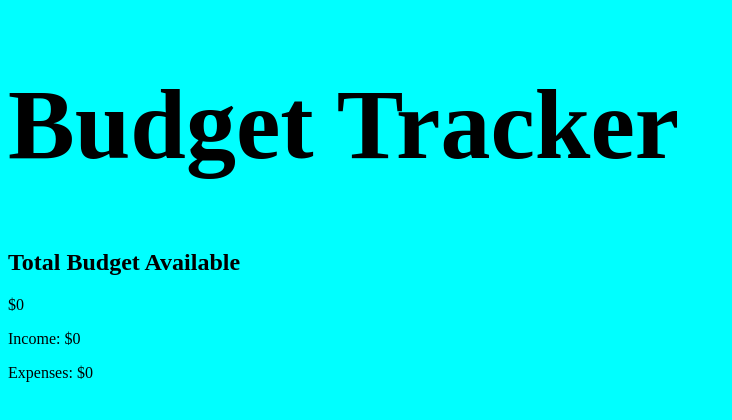
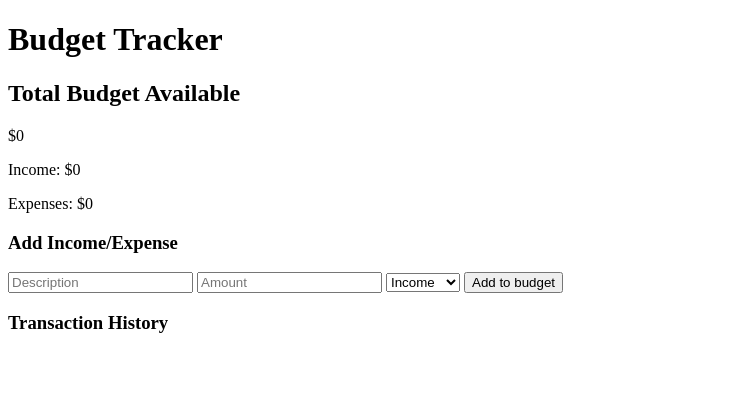
Before and after one commit to efr-en/BudgetTracker, a website: page HTML/index.html in a window 1280 px wide. Shown: the whole page, without its empty margins (0-732 px from the left). Drawn offline with Linux system fonts and the light colour scheme.

Commit message:
HTML foundation done, began scss

```diff
--- a/HTML/index.html
+++ b/HTML/index.html
@@ -22,6 +22,24 @@
             </div>
         </section>
 
+        <section class="inputs">
+            <h3>Add Income/Expense</h3>
+            <form id="transaction-form">
+                <input type="text" id="description" placeholder="Description" required/>
+                <input type="number" id="amount" placeholder="Amount" required/>
+                <select id="type">
+                    <option value="income">Income</option>
+                    <option value="expense">Expense</option>
+                </select>
+                <button type="submit">Add to budget</button>
+            </form>
+        </section>
+
+        <section class="transaction-list">
+            <h3>Transaction History</h3>
+            <ul id="transactions"></ul>
+        </section>
+
     </main>
     <script src="/js/script.js"></script>
 </body>
--- a/scss/main.scss
+++ b/scss/main.scss
@@ -1,6 +1,14 @@
-body {
-    background-color: aqua;
+$primary-color: #4caf50;
+$text-color: black;
+$gradient-start: #000fff;
+$gradient-end: #ff0000;
+
+@mixin gradient($color1, $color2) {
+    background: linear-gradient(right, )
 }
-h1 {
-    font-size: large;
-}
+// body {
+//     background-color: aqua;
+// }
+// h1 {
+//     font-size: large;
+// }
```
Also changed, not shown: scss/main.css, 1 other file.
